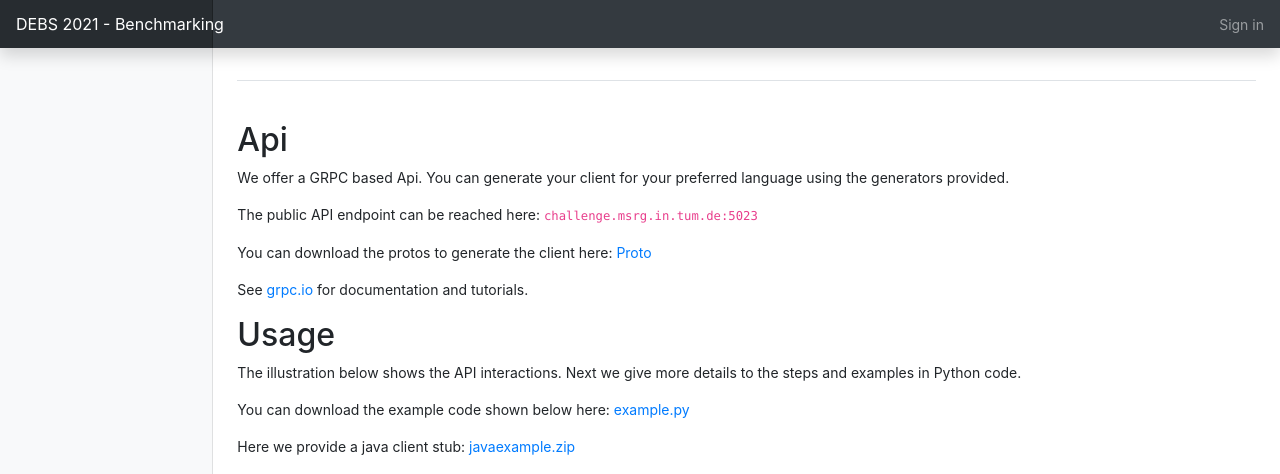
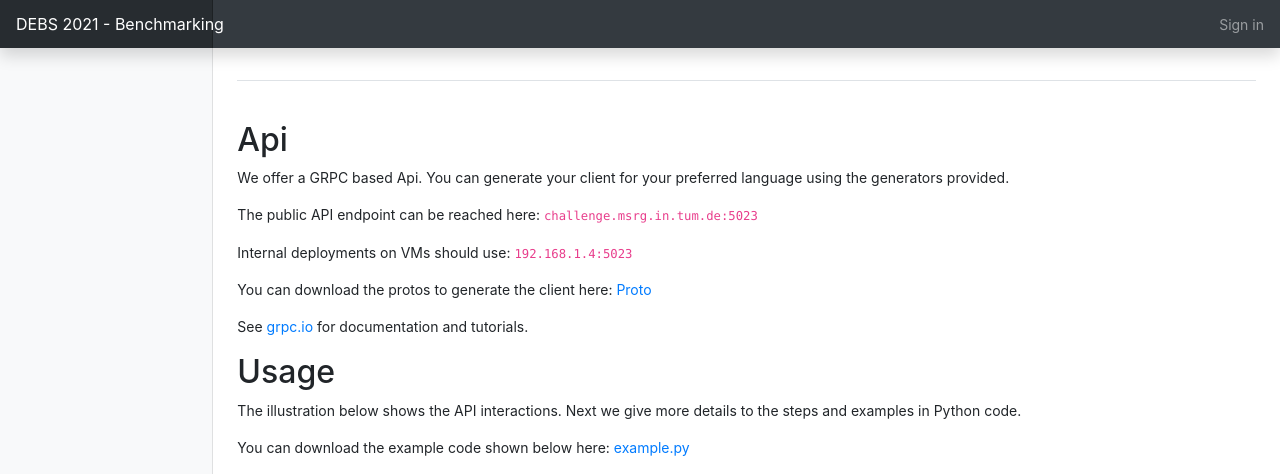
Before and after one commit to jawadtahir/bandency, a Python web app: template web/frontend/templates/documentation.html in a window 1280 px wide. Shown: the top 474 px of the page. Run offline with Jinja, Linux system fonts and the light colour scheme; the template is opened without the code that fills it, so the values that code supplies are empty; some libraries are stand-ins or nearby versions.

Commit message:
updated the documentation

```diff
--- a/web/frontend/templates/documentation.html
+++ b/web/frontend/templates/documentation.html
@@ -5,6 +5,7 @@
 
     <p>We offer a GRPC based Api. You can generate your client for your preferred language using the generators provided.</p>
     <p>The public API endpoint can be reached here: <code>challenge.msrg.in.tum.de:5023</code> </p>
+    <p>Internal deployments on VMs should use: <code>192.168.1.4:5023</code> </p>
     <p>You can download the protos to generate the client here: <a href="/static/challenger.proto">Proto</a></p>
     <p>See <a href="https://grpc.io/">grpc.io</a> for documentation and tutorials.</p>
 
```
